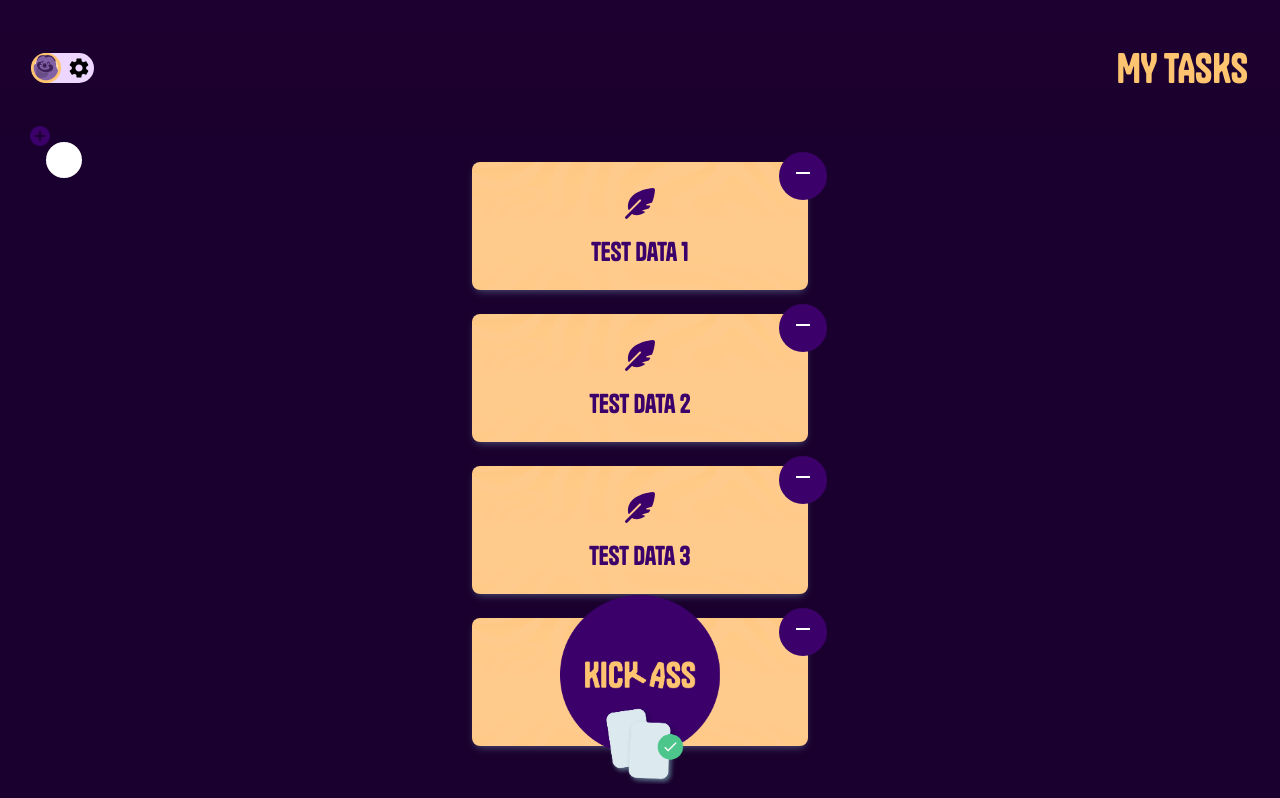
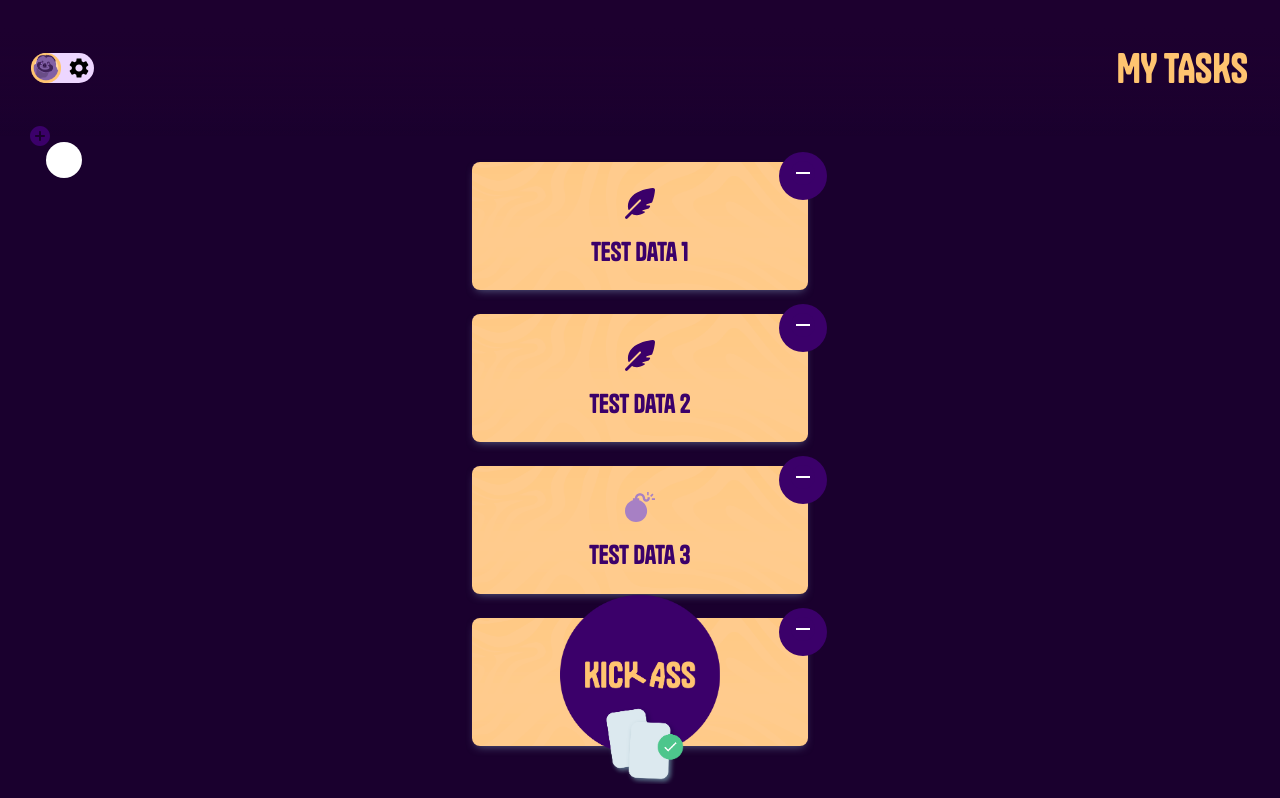
Before and after one commit to silvankammermann/baselhack23__kickass-todo-app-team-11, a Next.js app in the folder frontend/: page /tasklist in a window 1280 px wide. Shown: the top 798 px of the page. Built offline with nearby package versions, Linux system fonts and the light colour scheme; no server answers; a web font is replaced by a local one.

Commit message:
edit: icon radmonize

```diff
--- a/frontend/src/app/components/TaskRow/TaskRow.js
+++ b/frontend/src/app/components/TaskRow/TaskRow.js
@@ -2,24 +2,30 @@ import styles from "./TaskRow.module.css";
 import RemoveIcon from '@mui/icons-material/Remove';
 import Image from "next/image";
 
+function getRandomNumber(min, max) {
+  return Math.floor(Math.random() * (max - min + 1) + min);
+}
+
 const TaskRow = ({ taskName }) => {
+  const iconNumber = getRandomNumber(1, 3);
+
   return (
     <>
       <div className={`${styles.container} bgPatternOrange`}>
         <button className={`${styles.removeButton} h3 circle bgPurple colorWhite`}>
           <RemoveIcon className="colorWhite bgPurple circle" />
         </button>
+
         <Image
           // className={styles.logo}
           width={50}
           height={50}
-          src="/images/__importance-1.svg"
+          src={`/images/__importance-${iconNumber}.svg`}
           style={{
             height: "auto",
             display: "block",
             margin: "0 auto",
             width: "30px",
-            transformY: "20px",
           }}
           alt="Icon"
         />
```
Also changed, not shown: frontend/public/images/__importance-2.svg.
